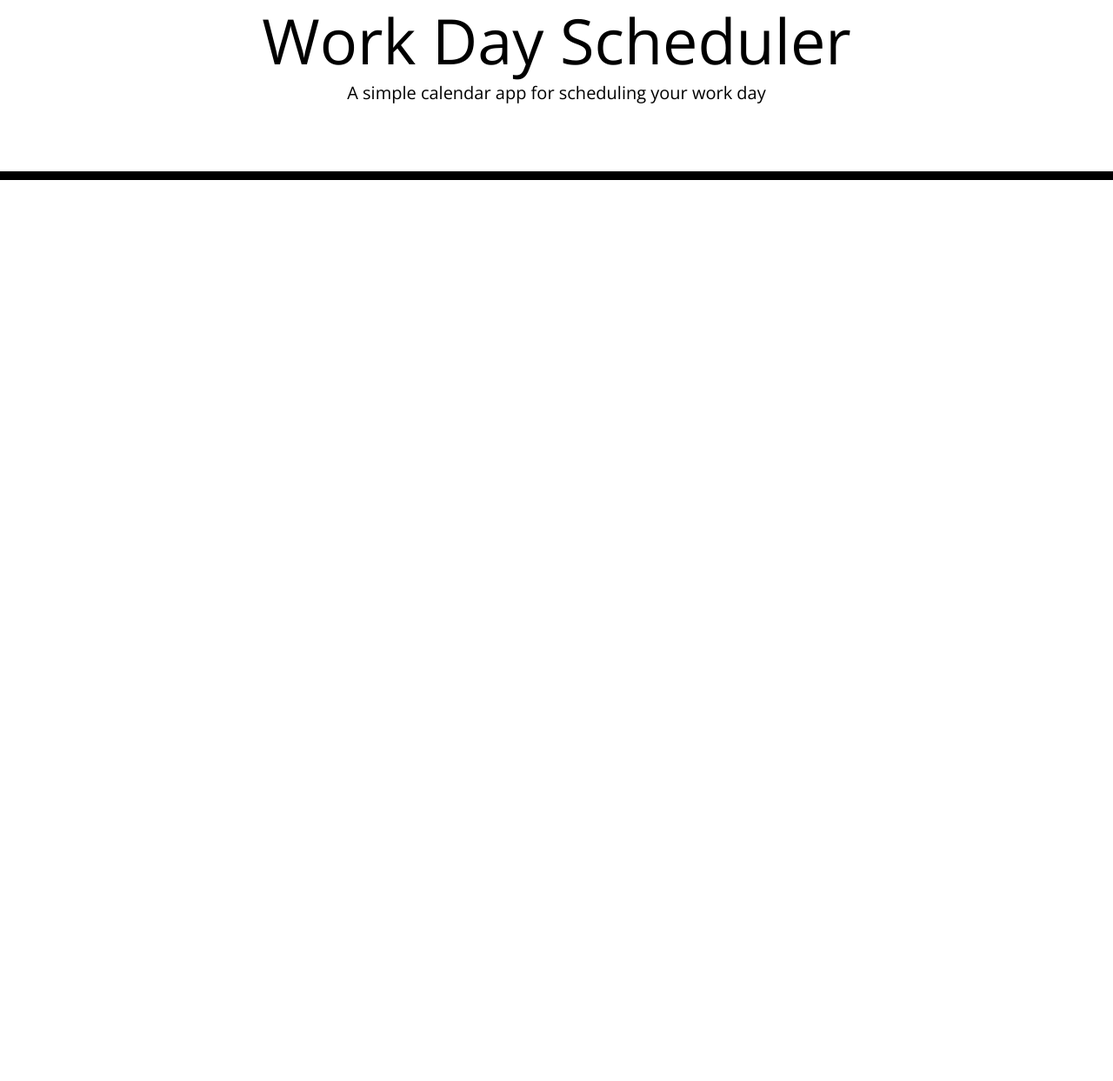
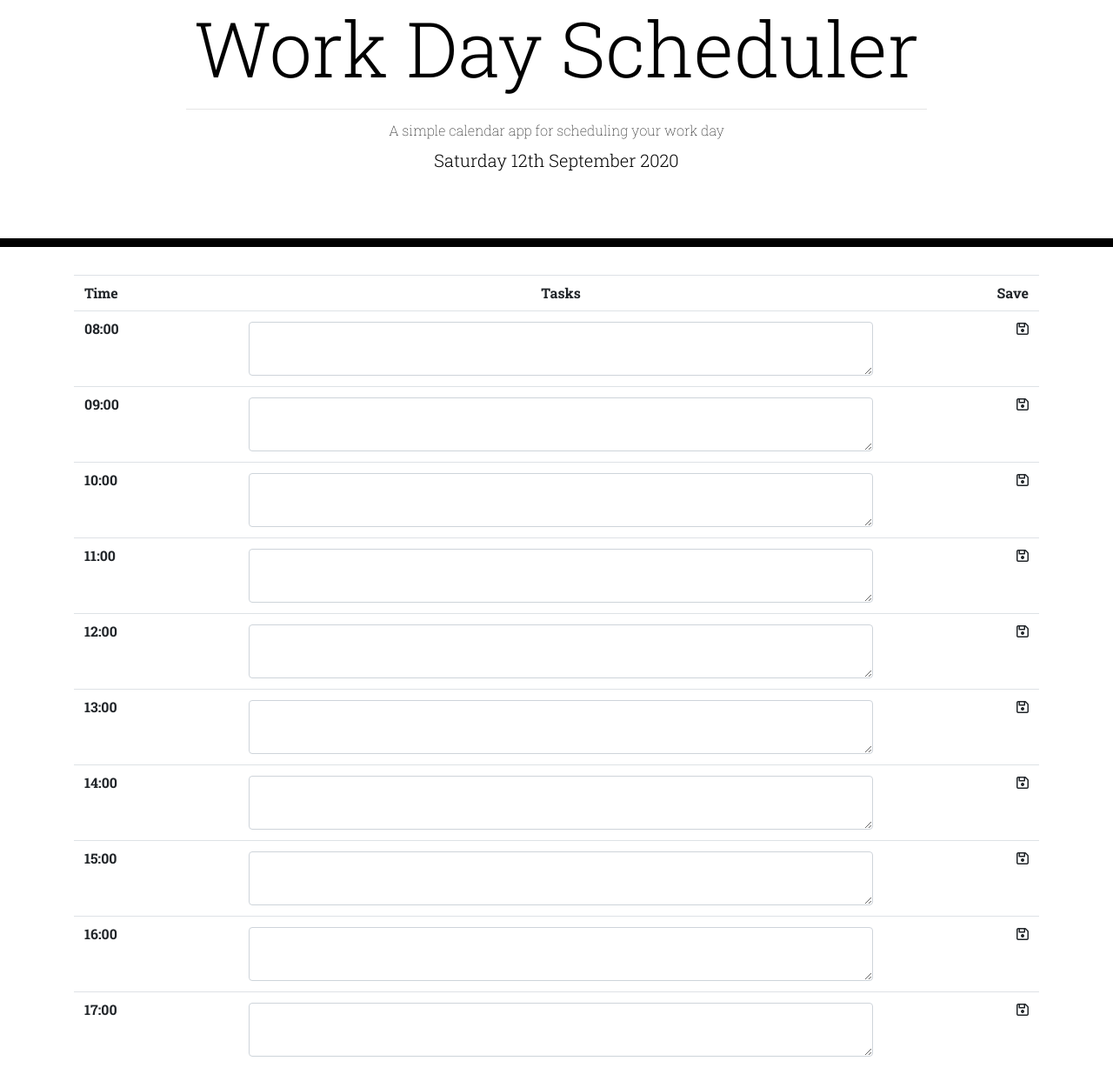
Before and after one commit to tallglassof-milkjake/dayplanner, a plain HTML site: page Develop/index.html in a window 1280 px wide. Shown: the part 61-1304 px from the top of the page at 87% size. Before the commit the page ends 800 px from the top, so only its background shows below. Drawn offline with nearby package versions, Linux system fonts and the light colour scheme.

Commit message:
final html and design of day plannerfinished minus colours but will be adding colour through jQuery

```diff
--- a/Develop/index.html
+++ b/Develop/index.html
@@ -1,38 +1,95 @@
 <!DOCTYPE html>
 <html lang="en">
   <head>
-    <meta charset="UTF-8" />
-    <meta name="viewport" content="width=device-width, initial-scale=1.0" />
-    <meta http-equiv="X-UA-Compatible" content="ie=edge" />
-    <link
-      rel="stylesheet"
-      href="https://stackpath.bootstrapcdn.com/bootstrap/4.3.1/css/bootstrap.min.css"
-    />
-    <link
-      rel="stylesheet"
-      href="https://use.fontawesome.com/releases/v5.8.1/css/all.css"
-      integrity="sha384-50oBUHEmvpQ+1lW4y57PTFmhCaXp0ML5d60M1M7uH2+nqUivzIebhndOJK28anvf"
-      crossorigin="anonymous"
-    />
-    <link
-      href="https://fonts.googleapis.com/css?family=Open+Sans&display=swap"
-      rel="stylesheet"
-    />
+    <meta charset="UTF-8"/>
+    <meta name="viewport" content="width=device-width, initial-scale=1.0"/>
+    <meta http-equiv="X-UA-Compatible" content="ie=edge"/>
+
+    <link rel="stylesheet" href="https://stackpath.bootstrapcdn.com/bootstrap/4.3.1/css/bootstrap.min.css"/>
+    <link rel="stylesheet" href="https://use.fontawesome.com/releases/v5.8.1/css/all.css" integrity="sha384-50oBUHEmvpQ+1lW4y57PTFmhCaXp0ML5d60M1M7uH2+nqUivzIebhndOJK28anvf" crossorigin="anonymous"/>
+    <link href="https://fonts.googleapis.com/css?family=Open+Sans&display=swap" rel="stylesheet"/>
     <link rel="stylesheet" href="style.css" />
+    <link href="https://fonts.googleapis.com/css2?family=Roboto+Slab:wght@100;200;300;400;500;600;700;800;900&display=swap" rel="stylesheet">
+
     <title>Work Day Scheduler</title>
   </head>
 
   <body>
     <header class="jumbotron">
-      <h1 class="display-3">Work Day Scheduler</h1>
-      <p class="lead">A simple calendar app for scheduling your work day</p>
+      <h1 class="display-2">Work Day Scheduler</h1>
+      <hr>
+      <p class="font-weight-lighter">A simple calendar app for scheduling your work day</p>
       <p id="currentDay" class="lead"></p>
     </header>
-    <div class="container">
+    <div id="timeBlocks" class="container">
       <!-- Timeblocks go here -->
+      <div class="">
+        <table class="table">
+          <tbody>
+            <tr>
+              <th scope="col-1">Time</th>
+              <th scope="col-10" class="text-center">Tasks</th>
+              <th scope="col-1" class="text-right">Save</th>
+            </tr>
+            <tr>
+              <th scope="row">08:00</th>
+              <td class="text-left"><textarea type="text" class="form-control"></textarea></td>
+              <td class="text-right"><i class="far fa-save"></i></td>
+            </tr>
+            <tr>
+              <th scope="row">09:00</th>
+              <td class="text-left"><textarea type="text" class="form-control"></textarea></td>
+              <td class="text-right"><i class="far fa-save"></i></td>
+            </tr>
+            <tr>
+              <th scope="row">10:00</th>
+              <td class="text-left"><textarea type="text" class="form-control"></textarea></td>
+              <td class="text-right"><i class="far fa-save"></i></td>
+            </tr>
+            <tr>
+              <th scope="row">11:00</th>
+              <td class="text-left"><textarea type="text" class="form-control"></textarea></td>
+              <td class="text-right"><i class="far fa-save"></i></td>
+            </tr>
+            <tr>
+              <th scope="row">12:00</th>
+              <td class="text-left"><textarea type="text" class="form-control"></textarea></td>
+              <td class="text-right"><i class="far fa-save"></i></td>
+            </tr>
+            <tr>
+              <th scope="row">13:00</th>
+              <td class="text-left"><textarea type="text" class="form-control"></textarea></td>
+              <td class="text-right"><i class="far fa-save"></i></td>
+            </tr>
+            <tr>
+              <th scope="row">14:00</th>
+              <td class="text-left"><textarea type="text" class="form-control"></textarea></td>
+              <td class="text-right"><i class="far fa-save"></i></td>
+            </tr>
+            <tr>
+              <th scope="row">15:00</th>
+              <td class="text-left"><textarea type="text" class="form-control"></textarea></td>
+              <td class="text-right"><i class="far fa-save"></i></td>
+            </tr>
+            <tr>
+              <th scope="row">16:00</th>
+              <td class="text-left"><textarea type="text" class="form-control"></textarea></td>
+              <td class="text-right"><i class="far fa-save"></i></td>
+            </tr>
+            <tr>
+              <th scope="row">17:00</th>
+              <td class="text-left"><textarea type="text" class="form-control"></textarea></td>
+              <td class="text-right"><i class="far fa-save"></i></td>
+            </tr>
+          </tbody>
+        </table>
+      </div>
     </div>
 
+    <script src="https://kit.fontawesome.com/b86300fd7f.js" crossorigin="anonymous"></script>
     <script src="https://code.jquery.com/jquery-3.4.1.min.js"></script>
-    <script src="https://cdnjs.cloudflare.com/ajax/libs/moment.js/2.24.0/moment.min.js"></script>
+    <script src="https://ajax.googleapis.com/ajax/libs/jquery/3.5.1/jquery.min.js"></script>
+    <script src="https://cdnjs.cloudflare.com/ajax/libs/moment.js/2.27.0/moment.min.js" integrity="sha512-rmZcZsyhe0/MAjquhTgiUcb4d9knaFc7b5xAfju483gbEXTkeJRUMIPk6s3ySZMYUHEcjKbjLjyddGWMrNEvZg==" crossorigin="anonymous"></script>
+    <script src="main.js"></script>
   </body>
 </html>
--- /dev/null
+++ b/Develop/main.js
@@ -0,0 +1,9 @@
+$(document).ready(function() {
+
+    //send the current date to top of the page
+    let nowMoment = moment().format('dddd Do MMMM YYYY');
+    $("#currentDay").append(nowMoment);
+
+
+
+})
--- a/Develop/style.css
+++ b/Develop/style.css
@@ -1,5 +1,5 @@
 body {
-  font-family: 'Open Sans', sans-serif;
+  font-family: 'Roboto Slab', serif;;
   font-size: 16px;
   line-height: 1;
 }
@@ -7,10 +7,12 @@ body {
 textarea{
   background: transparent;
   border: none;
-  resize: none;
+  outline: none;
   color: #000000;
   border-left: 1px solid black;
   padding: 10px;
+  overflow: hidden;
+  height: auto;
 }
 
 .jumbotron {
@@ -28,6 +30,10 @@ textarea{
 .time-block{
   text-align: center;
   border-radius: 15px;
+}
+
+hr{
+  width: 70%;
 }
 
 .row {
```
